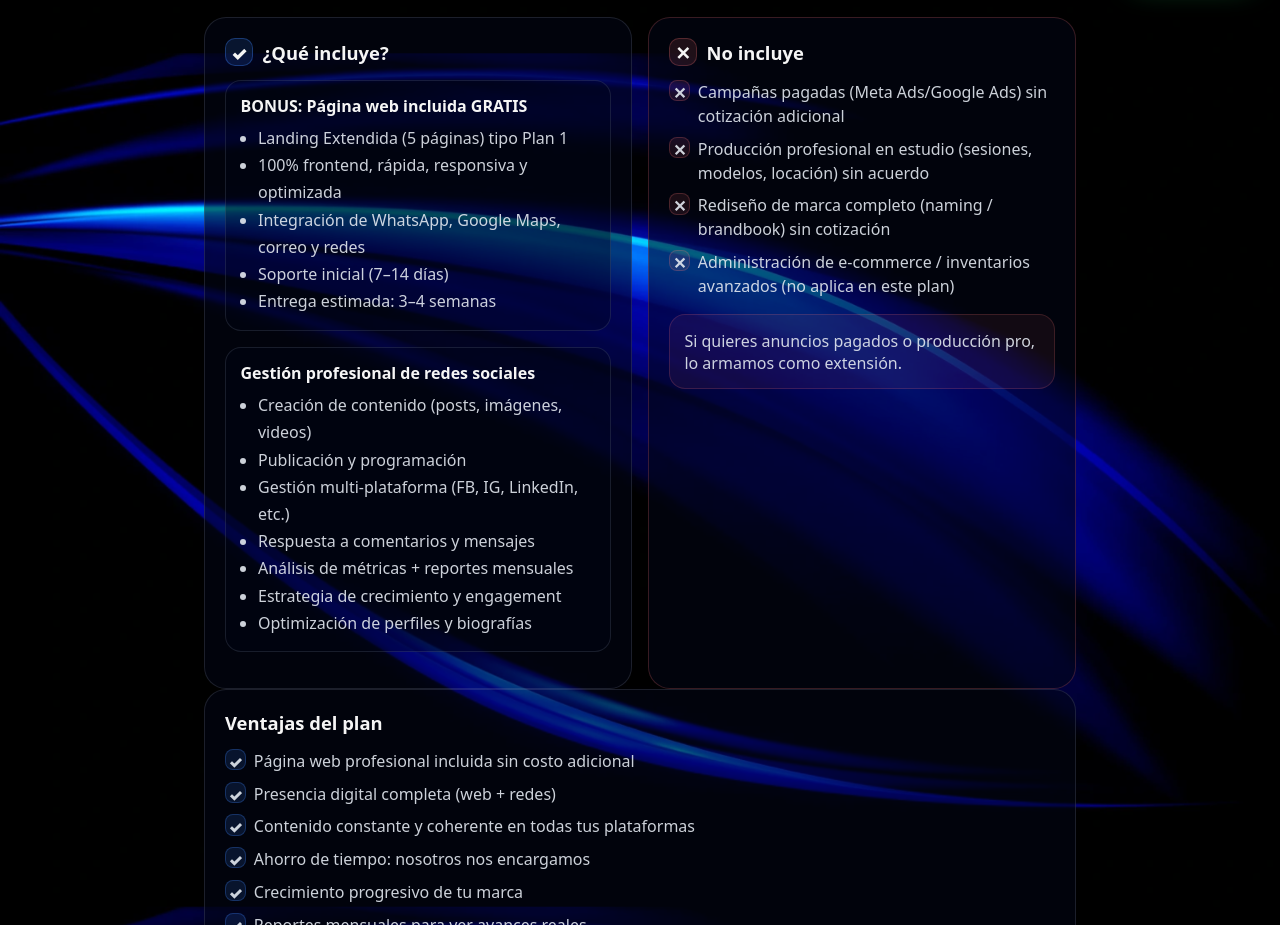
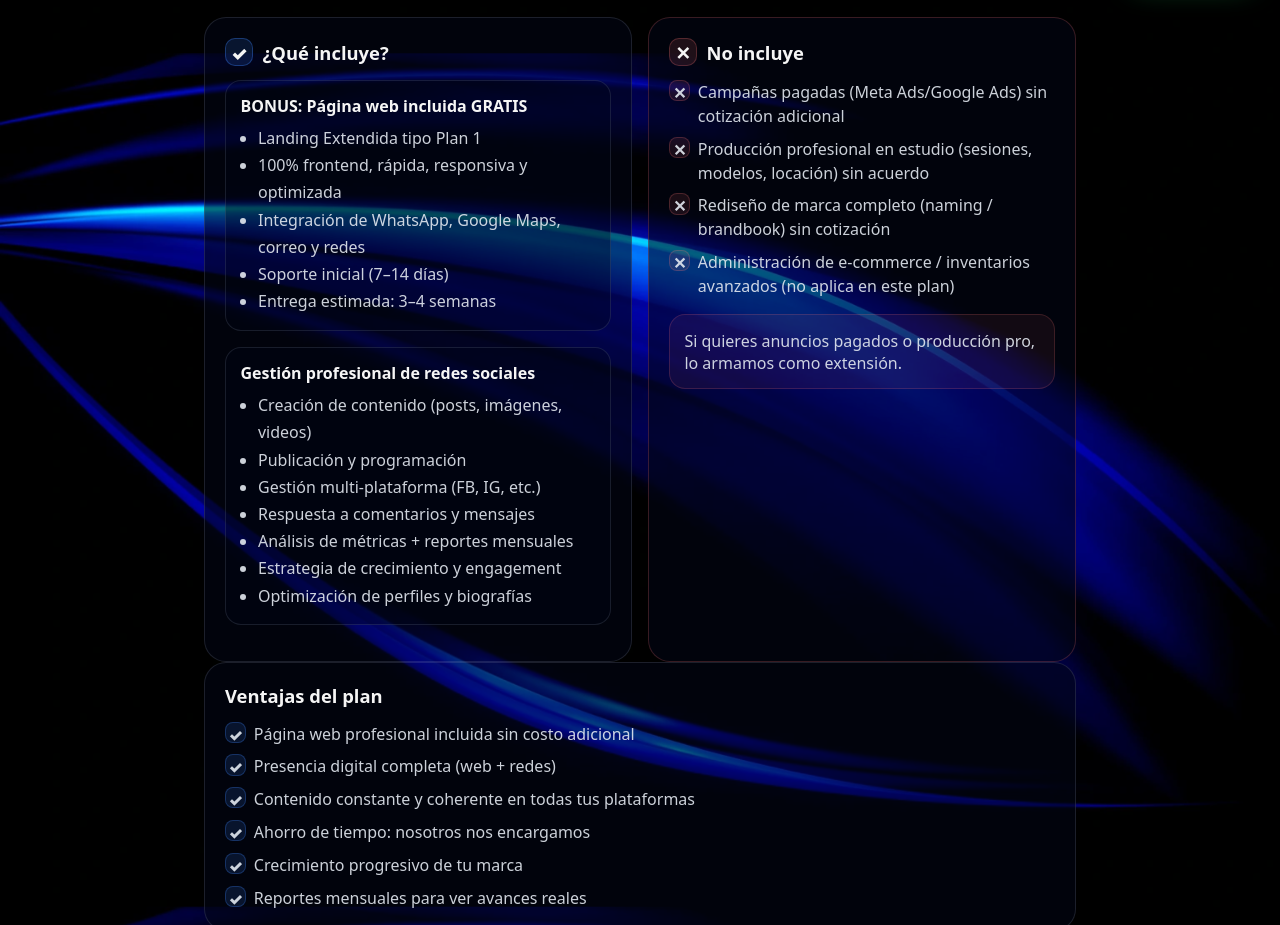
Before and after one commit to HugoAguayo2006/nivostech, a React (Vite) app: page /servicios/plan-3 in a window 1280 px wide. Shown: the part 800-1725 px from the top of the page. Built offline with nearby package versions, Linux system fonts and the light colour scheme; a web font is replaced by a local one.

Commit message:
Cambios en e index en el nombre y descripcion

```diff
--- a/src/pages/planes/Plan3.jsx
+++ b/src/pages/planes/Plan3.jsx
@@ -150,7 +150,7 @@ function Plan3() {
                 <div className="list-block">
                   <div className="list-title">BONUS: Página web incluida GRATIS</div>
                   <ul className="list">
-                    <li>Landing Extendida (5 páginas) tipo Plan 1</li>
+                    <li>Landing Extendida tipo Plan 1</li>
                     <li>100% frontend, rápida, responsiva y optimizada</li>
                     <li>Integración de WhatsApp, Google Maps, correo y redes</li>
                     <li>Soporte inicial (7–14 días)</li>
@@ -163,7 +163,7 @@ function Plan3() {
                   <ul className="list">
                     <li>Creación de contenido (posts, imágenes, videos)</li>
                     <li>Publicación y programación</li>
-                    <li>Gestión multi-plataforma (FB, IG, LinkedIn, etc.)</li>
+                    <li>Gestión multi-plataforma (FB, IG, etc.)</li>
                     <li>Respuesta a comentarios y mensajes</li>
                     <li>Análisis de métricas + reportes mensuales</li>
                     <li>Estrategia de crecimiento y engagement</li>
```
